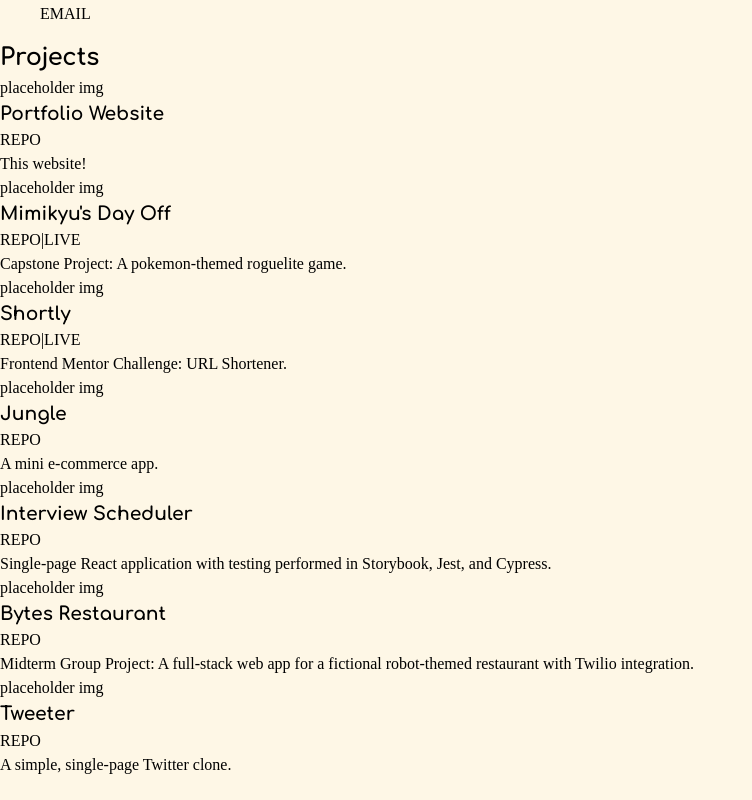
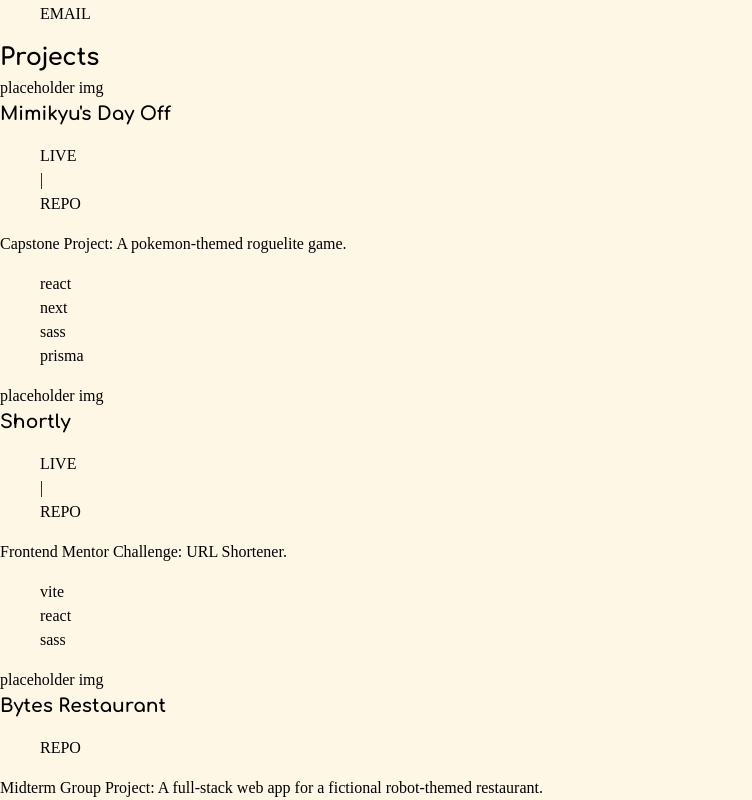
Before and after one commit to penguinboots/penguin-portfolio, a React (Vite) app: page / in a window 1280 px wide. Shown: the part 1560-2360 px from the top of the page, without its empty margins (0-752 px from the left). Built offline with nearby package versions, Linux system fonts and the light colour scheme.

Commit message:
add projects section

```diff
--- a/src/components/ProjectCard.jsx
+++ b/src/components/ProjectCard.jsx
@@ -1,26 +1,43 @@
 /* eslint-disable react/prop-types */
-
 
 export default function ProjectCard(props) {
   const { project } = props;
+
+  let stack = project.stack.map((item) => {
+    return <li key={item}>{item}</li>;
+  });
+
   return (
     <div className="project-card">
       <div className="project-img">placeholder img</div>
       <div className="title-box">
         <h3>{project.title}</h3>
-        <div className="links">
-          <a href={project.repo}>REPO</a>
+        <ul className="links">
           {project.live ? (
             <>
-              <span>|</span><a href={project.live}>LIVE</a>
+              <li>
+                <a
+                  href={project.live}
+                  target="_blank"
+                  rel="noopener noreferrer"
+                >
+                  LIVE
+                </a>
+              </li>
+              <li>|</li>
             </>
           ) : (
             ""
           )}
-        </div>
+          <li>
+            <a href={project.repo} target="_blank" rel="noopener noreferrer">
+              REPO
+            </a>
+          </li>
+        </ul>
       </div>
       <p>{project.description}</p>
-      <div className="stack-icons"></div>
+      <ul className="stack">{stack}</ul>
     </div>
   );
 }
```
Also changed, not shown: src/components/Projects.jsx (+3 -4 lines).
